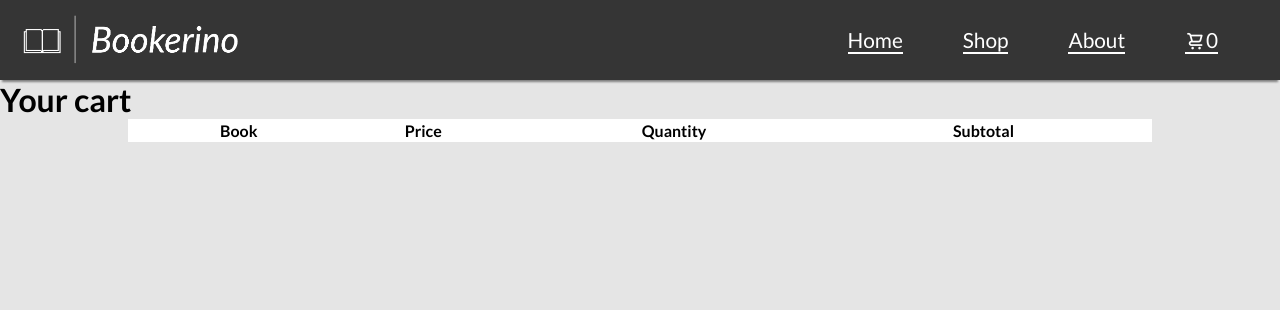
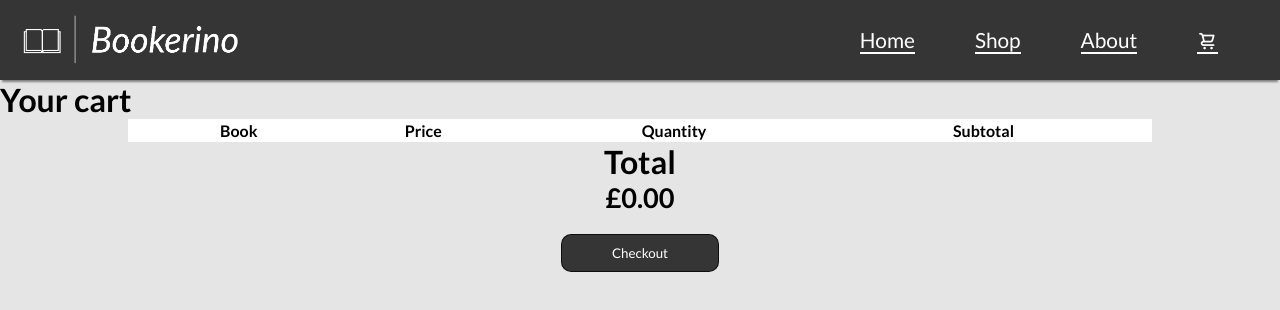
Before and after one commit to zakb27/bookerino, a React (Create React App) app in the folder book-shop/: page /cart in a window 1280 px wide. Shown: the top 310 px of the page. Built offline with nearby package versions, Linux system fonts and the light colour scheme.

Commit message:
First prototype finished

```diff
--- a/book-shop/package.json
+++ b/book-shop/package.json
@@ -1,11 +1,13 @@
 {
   "name": "book-shop",
   "version": "0.1.0",
+  "homepage": "https://zakb27.github.io/Store",
   "private": true,
   "dependencies": {
     "@testing-library/jest-dom": "^5.16.5",
     "@testing-library/react": "^13.3.0",
     "@testing-library/user-event": "^13.5.0",
+    "gh-pages": "^4.0.0",
     "react": "^18.2.0",
     "react-dom": "^18.2.0",
     "react-router-dom": "^6.3.0",
--- a/book-shop/src/App.js
+++ b/book-shop/src/App.js
@@ -10,6 +10,12 @@ const App = () =>{
     const [itemsInCart, setItemsInCart] = useState([]);
     const [cartItemCount, setCartItemCount] = useState(0);
     console.log(itemsInCart);
+
+    const changeCart=() =>{
+        setCartItemCount(itemsInCart.length)
+        console.log(itemsInCart.length);
+    }
+
     return (
         <div className="App">
             <BrowserRouter>
@@ -33,6 +39,7 @@ const App = () =>{
                             cartItemCount={cartItemCount}
                             setItemsInCart={setItemsInCart}
                             setCartItemCount={setCartItemCount}
+                            changeCart={changeCart}
                         />}
                     />
                     <Route
@@ -43,6 +50,7 @@ const App = () =>{
                             cartItemCount={cartItemCount}
                             setItemsInCart={setItemsInCart}
                             setCartItemCount={setCartItemCount}
+                            changeCart={changeCart}
                         />}
                     />
 
@@ -54,6 +62,7 @@ const App = () =>{
                             cartItemCount={cartItemCount}
                             setItemsInCart={setItemsInCart}
                             setCartItemCount={setCartItemCount}
+                            changeCart={changeCart}
                         />}
                     />
 
--- a/book-shop/src/components/Navbar.js
+++ b/book-shop/src/components/Navbar.js
@@ -34,8 +34,8 @@ const Navbar = ({cartItemCount =0}) =>{
                             to='/cart'
                             className='nav-links'
                         >
-                            <span className='text-highlight'><i className="uil uil-shopping-cart"></i>
-                                {cartItemCount.toString()}</span>
+                            <span className='text-highlight'><i className="uil uil-shopping-cart"></i></span>
+                                {/*{cartItemCount.toString()}*/}
                         </Link>
                     </li>
 
--- a/book-shop/src/pages/Cart.js
+++ b/book-shop/src/pages/Cart.js
@@ -7,20 +7,27 @@ const Cart = ({
                   itemsInCart,
                   cartItemCount,
                   setItemsInCart,
-                  setCartItemCount
+                  setCartItemCount,
+                  changeCart,
               }) =>{
-    console.log(itemsInCart);
 
 
     const removeItem = (event,item) =>{
-        setCartItemCount(cartItemCount - item.quantity);
         setItemsInCart([...itemsInCart.filter((el) => el.id !== item.id)])
+        changeCart();
     }
 
     const calculateSubPrice = (item) =>{
-        return (((item.price*item.quantity) / 100).toFixed(2));
+        return (((item.price*item.quantity) / 100));
     }
 
+    const calculateTotalPrice = ()=>{
+        let total=0;
+        for (let i=0;i<itemsInCart.length;i++){
+            total = total+ calculateSubPrice(itemsInCart[i]);
+        }
+        return total;
+    }
 
     const updateCart = (event,item) =>{
             if(event.target.value) {
@@ -31,12 +38,14 @@ const Cart = ({
                         if (obj.id === item.id) {
                             inst= obj.quantity;
                             return {...obj, quantity: parseInt(event.target.value)};
+
+
                         }
 
                         return obj;
                     }),
                 );
-                setCartItemCount(cartItemCount + (inst-parseInt(event.target.value)));
+                changeCart();
             }
         }
 
@@ -73,7 +82,7 @@ const Cart = ({
                                 updateCart(e,item)} min='1' required/>
                         </td>
                         <td>
-                            £ {calculateSubPrice(item)}
+                            £ {calculateSubPrice(item).toFixed(2)}
                         </td>
                         <button className='remove'onClick={event =>removeItem(event,item)}  ><i className="uil uil-trash-alt"></i></button>
 
@@ -82,6 +91,11 @@ const Cart = ({
             })}
             </tbody>
         </table>
+        <div className='checkout'>
+        <h3>Total</h3>
+        <h4>£{calculateTotalPrice().toFixed(2)}</h4>
+        <button onClick={(e)=>{window.location.reload();}}>Checkout</button>
+        </div>
     </div>);
 }
 
--- a/book-shop/src/pages/Product.js
+++ b/book-shop/src/pages/Product.js
@@ -10,7 +10,8 @@ const Product = ({
                      itemsInCart,
                      cartItemCount,
                      setItemsInCart,
-                     setCartItemCount
+                     setCartItemCount,
+                     changeCart
                  }
                  ) =>{
 
@@ -42,13 +43,13 @@ const Product = ({
                     return obj;
                 }),
             );
-            setCartItemCount(cartItemCount+parseInt(numberOfItems));
         }
         else {
             console.log(checkExists(item))
             setItemsInCart([...itemsInCart, {...item, quantity: parseInt(numberOfItems)}]);
-            setCartItemCount(cartItemCount + parseInt(numberOfItems));
+
         }
+        changeCart();
     }
 
     const findRelated = () =>{
@@ -63,6 +64,7 @@ const Product = ({
 
     const handleChange = (event) =>{
         setItems(event.target.value);
+        changeCart();
     }
 
     return(
--- a/book-shop/src/pages/Store.js
+++ b/book-shop/src/pages/Store.js
@@ -9,7 +9,8 @@ const Store = ({
                    itemsInCart,
                    cartItemCount,
                    setItemsInCart,
-                   setCartItemCount
+                   setCartItemCount,
+                   changeCart
                }) =>{
 
 
@@ -34,12 +35,12 @@ const Store = ({
                     return obj;
                 }),
             );
-            setCartItemCount(cartItemCount+1);
+            changeCart();
         }
         else {
             console.log(checkExists(item))
             setItemsInCart([...itemsInCart, {...item, quantity: 1}]);
-            setCartItemCount(cartItemCount + 1);
+            changeCart();
         }
     }
 
--- a/book-shop/src/pages/cart.css
+++ b/book-shop/src/pages/cart.css
@@ -46,3 +46,13 @@ td{
     transition: 0s;
     color:white;
 }
+
+.checkout {
+    text-align: center;
+}
+.checkout h3{
+    font-size: 2rem;
+}
+.checkout h4{
+    font-size: 1.7rem;
+}
```
Also changed, not shown: 1 other file (tests, documents, lock files or other folders).
